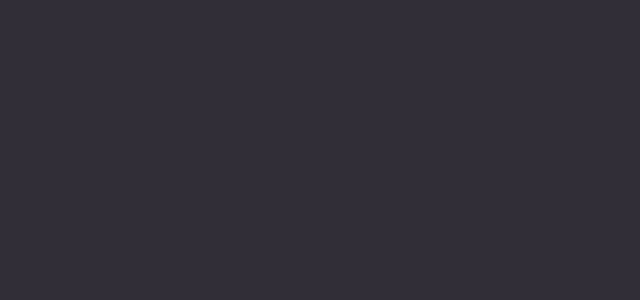
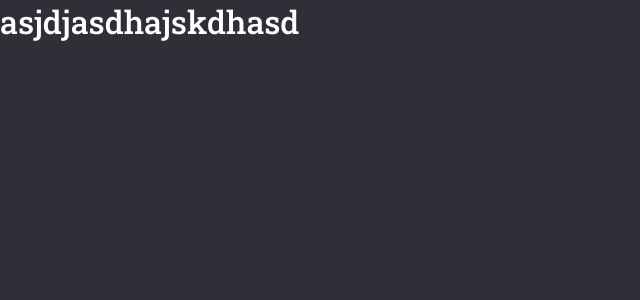
Before and after one commit to midapsh/gobarber-web, a React (Create React App) app: page / in a window 1280 px wide. Shown: the top 300 px of the page, without its empty margins (0-640 px from the left). Built offline with nearby package versions, Linux system fonts and the light colour scheme.

Commit message:
Add styled-components

```diff
--- a/package.json
+++ b/package.json
@@ -13,6 +13,7 @@
     "react": "^16.13.1",
     "react-dom": "^16.13.1",
     "react-scripts": "3.4.1",
+    "styled-components": "^5.1.1",
     "typescript": "~3.7.2"
   },
   "scripts": {
@@ -34,6 +35,7 @@
     ]
   },
   "devDependencies": {
+    "@types/styled-components": "^5.1.0",
     "@typescript-eslint/eslint-plugin": "^3.5.0",
     "eslint": "6.8.0",
     "eslint-config-airbnb": "^18.2.0",
--- a/src/App.tsx
+++ b/src/App.tsx
@@ -4,6 +4,7 @@ import GlobalStyle from './styles/global';
 
 const App: React.FC = () => (
   <>
+    <h1>asjdjasdhajskdhasd</h1>
     <GlobalStyle />
   </>
 );
```
Also changed, not shown: 1 other file (tests, documents, lock files or other folders).
